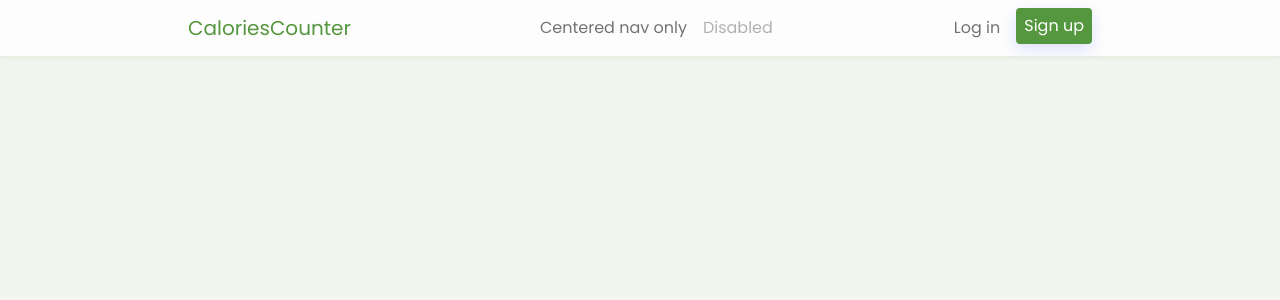
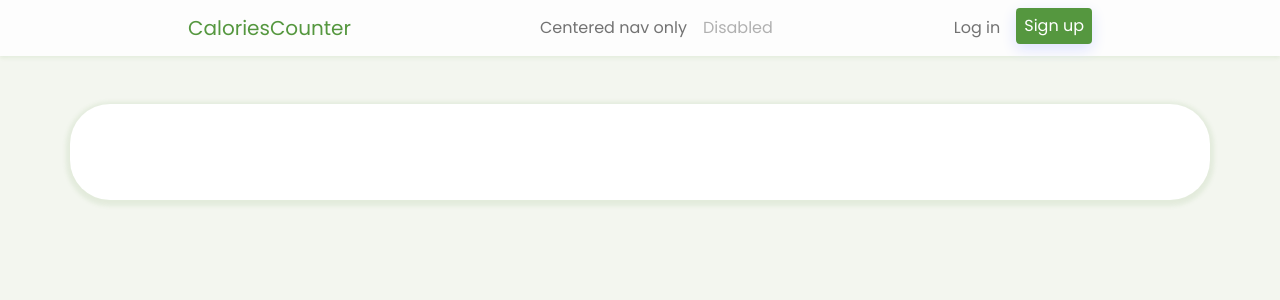
Before and after one commit to SayanSahu99/StayFit-Web, a React (Create React App) app in the folder client/: page /today in a window 1280 px wide. Shown: the top 300 px of the page. Built offline with nearby package versions, Linux system fonts and the light colour scheme.

Commit message:
Changed routing structure

```diff
--- a/client/src/App.js
+++ b/client/src/App.js
@@ -1,15 +1,16 @@
 import { useEffect } from 'react';
+import PropTypes from 'prop-types';
 import { BrowserRouter as Router, Route, Switch } from 'react-router-dom';
-import PropTypes from 'prop-types';
 import { connect } from 'react-redux';
 import axios from 'axios';
 
-import 'src/styles/App.scss';
 import Navbar from 'src/components/layout/Navbar';
+import Application from './Application';
 import { HomePage, RegisterPage, LoginPage } from 'src/pages/pageListAsync';
 import PageSpinner from 'src/components/layout/PageSpinner';
 import setAuthToken from 'src/utils/setAuthToken';
 import { loadUser, logout } from 'src/actions/auth';
+import 'src/styles/App.scss';
 
 // Setting Axios' base settings
 axios.defaults.baseURL = 'http://localhost:5000/rest';
@@ -41,6 +42,7 @@ function App({ loading, loadUser, logout }) {
         <Route exact path="/" component={HomePage} />
         <Route path="/login" component={LoginPage} />
         <Route path="/register" component={RegisterPage} />
+        <Route component={Application} />
       </Switch>
     </Router>
   );
--- /dev/null
+++ b/client/src/Application.js
@@ -0,0 +1,19 @@
+import React from 'react';
+import { BrowserRouter as Route, Switch } from 'react-router-dom';
+
+import { TodayCaloriesPage, NotFoundPage } from 'src/pages/pageListAsync';
+import 'src/styles/Auth.scss';
+
+const Application = () => {
+  console.log('Application');
+  return (
+    <div className="main-layout text-center p-5 m-5 mx-auto bg-light">
+      <Switch>
+        <Route path="/today" component={TodayCaloriesPage} />
+        <Route component={NotFoundPage} />
+      </Switch>
+    </div>
+  );
+};
+
+export default Application;
--- /dev/null
+++ b/client/src/pages/NotFound.js
@@ -0,0 +1,7 @@
+import React from 'react';
+
+const NotFound = () => {
+  return <h1>Page not found</h1>;
+};
+
+export default NotFound;
--- /dev/null
+++ b/client/src/pages/TodayCalories.js
@@ -0,0 +1,7 @@
+import React from 'react';
+
+const TodayCalories = () => {
+  return <div>TodayCalories</div>;
+};
+
+export default TodayCalories;
--- a/client/src/pages/pageListAsync.js
+++ b/client/src/pages/pageListAsync.js
@@ -5,6 +5,8 @@ import PageSpinner from 'src/components/layout/PageSpinner';
 const Home = lazy(() => import('./Home'));
 const Login = lazy(() => import('./Login'));
 const Register = lazy(() => import('./Register'));
+const TodayCalories = lazy(() => import('./TodayCalories'));
+const NotFound = lazy(() => import('./NotFound'));
 
 export const HomePage = () => (
   <Suspense fallback={<PageSpinner />}>
@@ -21,3 +23,13 @@ export const RegisterPage = () => (
     <Register />
   </Suspense>
 );
+export const TodayCaloriesPage = () => (
+  <Suspense fallback={<PageSpinner />}>
+    <TodayCalories />
+  </Suspense>
+);
+export const NotFoundPage = () => (
+  <Suspense fallback={<PageSpinner />}>
+    <NotFound />
+  </Suspense>
+);
--- a/client/src/styles/App.scss
+++ b/client/src/styles/App.scss
@@ -72,6 +72,29 @@ nav {
 
 .navbar-toggler:focus {
   box-shadow: none;
+}
+
+/* ---------------------------------------------------
+    Main Layout Style
+----------------------------------------------------- */
+
+.main-layout {
+  display: -ms-flexbox;
+  display: -webkit-box;
+  display: flex;
+  -ms-flex-align: center;
+  -ms-flex-pack: center;
+  -webkit-box-align: center;
+  align-items: center;
+  -webkit-box-pack: center;
+  justify-content: center;
+  padding-top: 40px;
+  margin-top: 40px;
+  padding-bottom: 40px;
+  max-width: 1140px;
+  background-color: #f5f5f5;
+  box-shadow: 0 2px 4px 4px rgba($primary-color, 0.1);
+  border-radius: 40px;
 }
 
 /* ---------------------------------------------------
```
